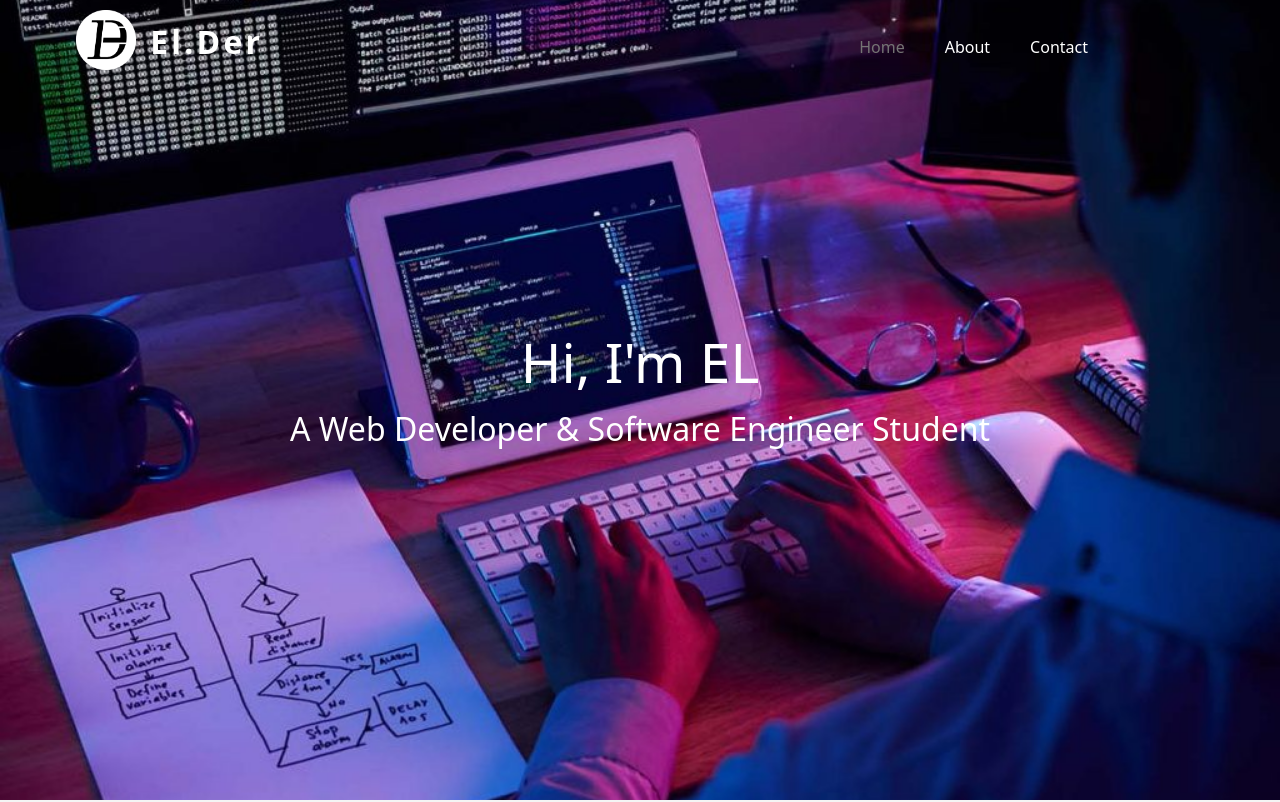
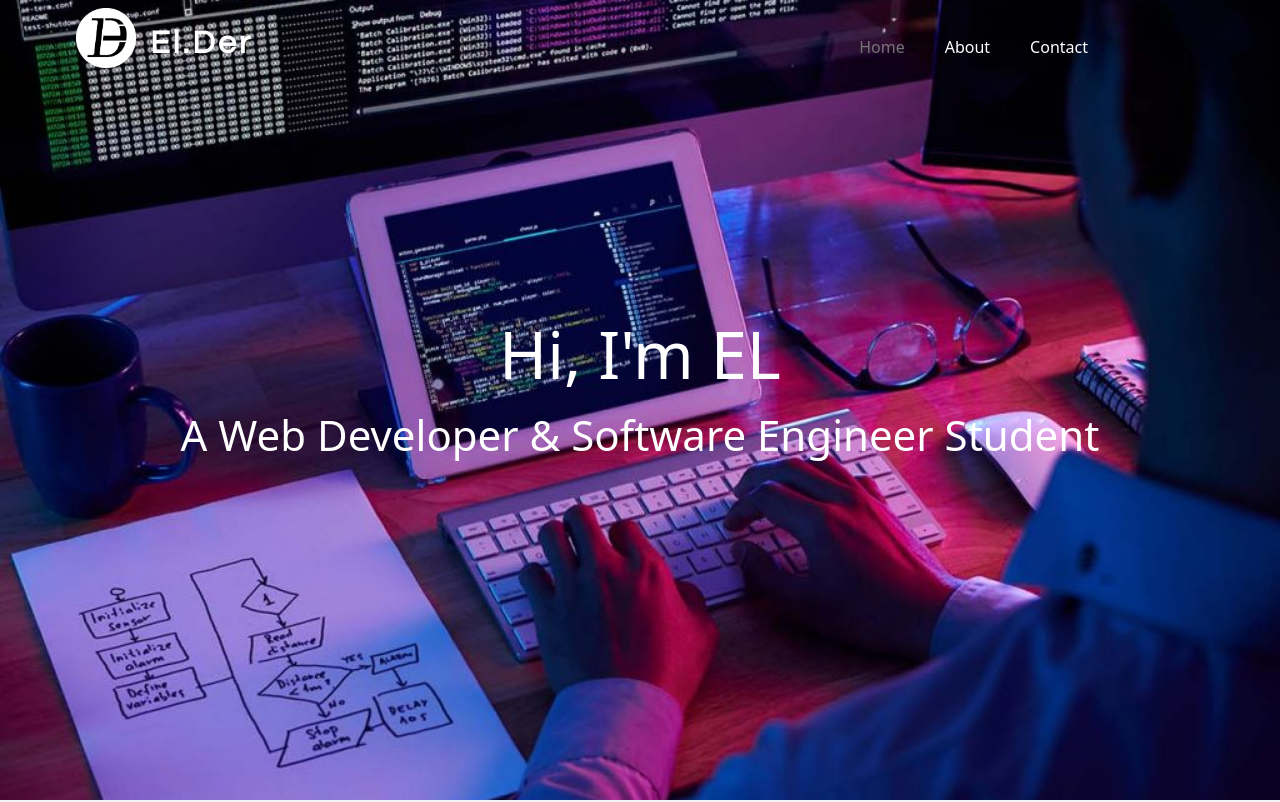
Before and after one commit to 6Newbie9/profilBiodata-El-Deroxvilon, a plain HTML site: page profilBiodata-El Deroxvilon/index.html in a window 1280 px wide. Shown: the top 802 px of the page. Drawn offline with nearby package versions, Linux system fonts and the light colour scheme.

Commit message:
Update Style.css
ubah font

```diff
--- a/profilBiodata-El Deroxvilon/Style.css
+++ b/profilBiodata-El Deroxvilon/Style.css
@@ -69,6 +69,7 @@ body {
     text-decoration: none;
     margin-left: 10px;
     font-weight: bold;
+    font-family: "Century", "Century Gothic", sans-serif;
 }
 
 .site-navigation {
@@ -106,11 +107,11 @@ body {
 }
 
 .intro h1 {
-    font-size: 55px;
+    font-size: 65px;
 }
 
 .intro p {
-    font-size: 32px;
+    font-size: 42px;
 }
 
 /* About Section */
```
